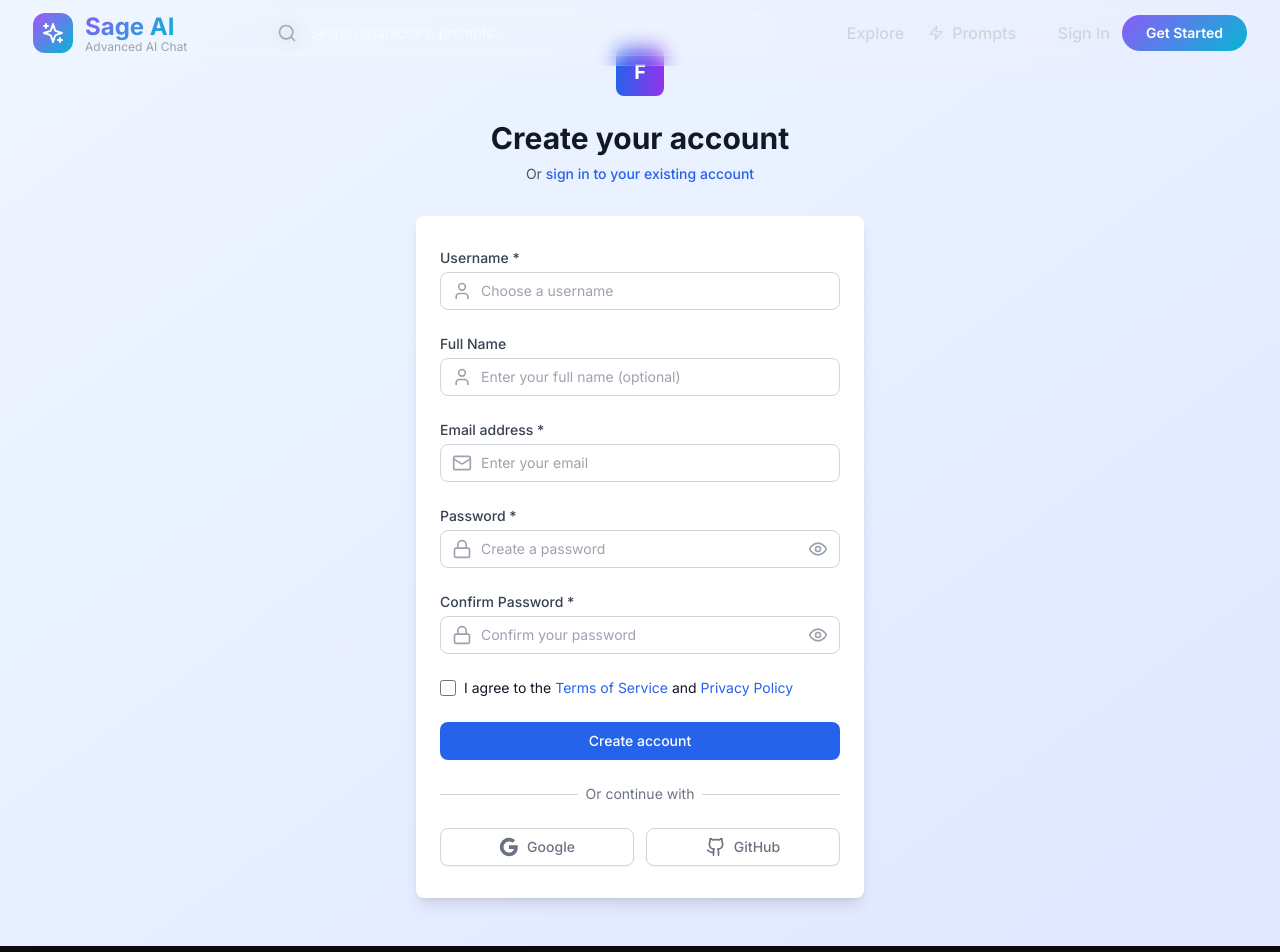
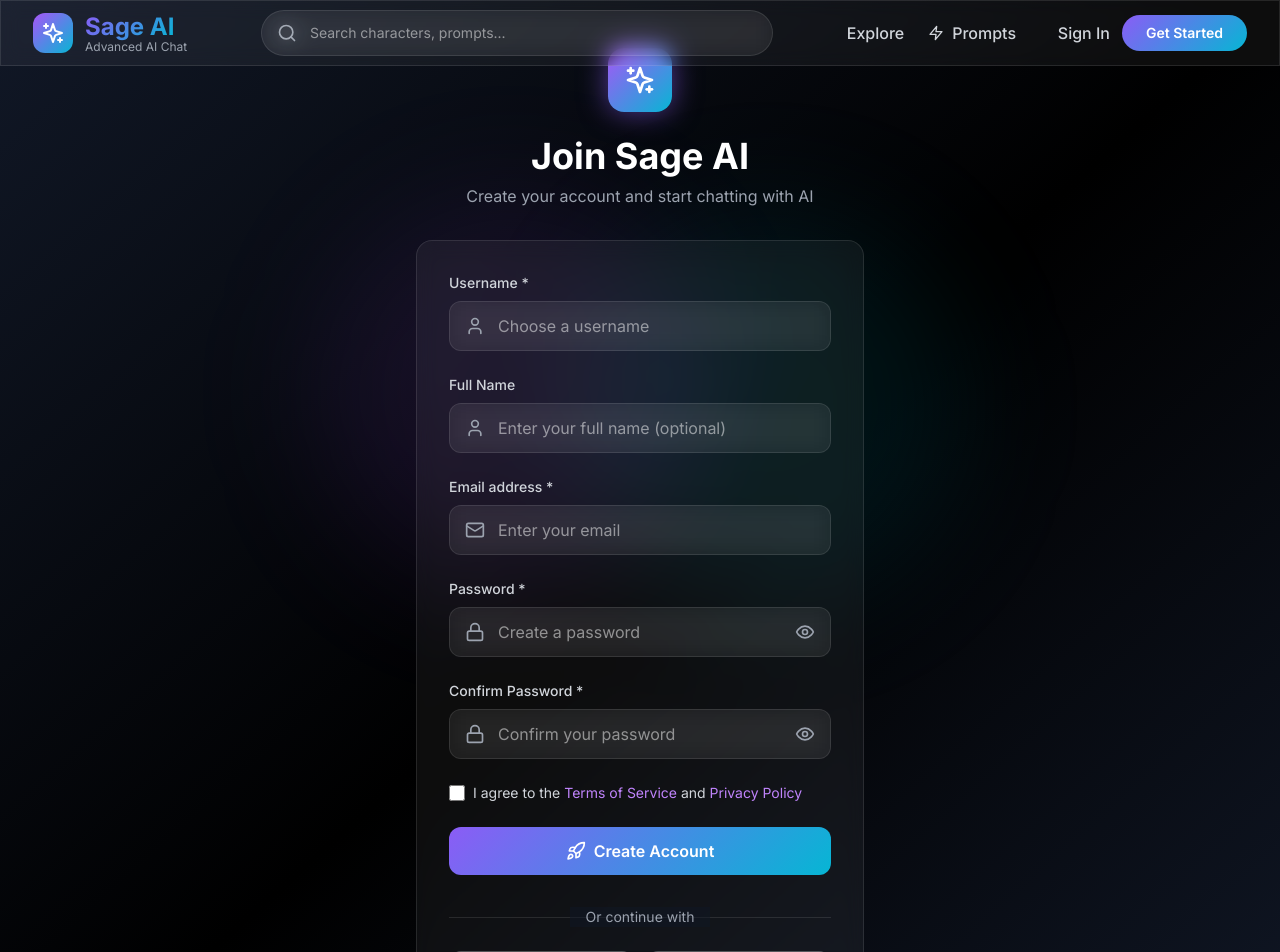
Before and after one commit to prawat79/SAGE-AI, a React (Vite) app: page /signup in a window 1280 px wide. Shown: the top 952 px of the page. Built offline with nearby package versions, Linux system fonts and the light colour scheme; no server answers.

Commit message:
Set up Google OAuth authentication

```diff
--- a/src/App.jsx
+++ b/src/App.jsx
@@ -11,11 +11,12 @@
 import LoginPage from './pages/LoginPage';
 import SignupPage from './pages/SignupPage';
 import PromptStorePage from './pages/PromptStorePage';
+import AuthCallbackPage from './pages/AuthCallbackPage';
 
 function App() {
   return (
     <AuthProvider>
-      <div className="min-h-screen bg-gray-50">
+      <div className="min-h-screen bg-gradient-to-br from-gray-900 via-black to-gray-900">
         <Navbar />
         <main>
           <Routes>
@@ -29,6 +30,7 @@
             <Route path="/profile" element={<ProfilePage />} />
             <Route path="/login" element={<LoginPage />} />
             <Route path="/signup" element={<SignupPage />} />
+            <Route path="/auth/callback" element={<AuthCallbackPage />} />
           </Routes>
         </main>
       </div>
--- /dev/null
+++ b/src/pages/AuthCallbackPage.jsx
@@ -0,0 +1,75 @@
+import React, { useEffect, useState } from 'react';
+import { useNavigate } from 'react-router-dom';
+import { supabase } from '../lib/supabase';
+import { Sparkles } from 'lucide-react';
+
+const AuthCallbackPage = () => {
+  const navigate = useNavigate();
+  const [loading, setLoading] = useState(true);
+  const [error, setError] = useState(null);
+
+  useEffect(() => {
+    const handleAuthCallback = async () => {
+      try {
+        const { data, error } = await supabase.auth.getSession();
+
+        if (error) {
+          console.error('Auth callback error:', error);
+          setError('Authentication failed. Please try again.');
+          setTimeout(() => navigate('/login'), 3000);
+          return;
+        }
+
+        if (data.session) {
+          console.log('Authentication successful:', data.session.user.email);
+          // Redirect to explore page after successful authentication
+          navigate('/explore');
+        } else {
+          setError('No session found. Please try signing in again.');
+          setTimeout(() => navigate('/login'), 3000);
+        }
+      } catch (err) {
+        console.error('Unexpected error during auth callback:', err);
+        setError('An unexpected error occurred. Please try again.');
+        setTimeout(() => navigate('/login'), 3000);
+      } finally {
+        setLoading(false);
+      }
+    };
+
+    handleAuthCallback();
+  }, [navigate]);
+
+  if (loading) {
+    return (
+      <div className="min-h-screen bg-gradient-to-br from-gray-900 via-black to-gray-900 flex items-center justify-center">
+        <div className="text-center">
+          <div className="w-16 h-16 bg-gradient-to-br from-purple-500 to-cyan-500 rounded-2xl flex items-center justify-center mx-auto mb-6 animate-glow">
+            <Sparkles className="h-8 w-8 text-white" />
+          </div>
+          <h2 className="text-2xl font-bold text-white mb-4">Completing Sign In...</h2>
+          <div className="w-8 h-8 spinner mx-auto"></div>
+        </div>
+      </div>
+    );
+  }
+
+  if (error) {
+    return (
+      <div className="min-h-screen bg-gradient-to-br from-gray-900 via-black to-gray-900 flex items-center justify-center">
+        <div className="text-center">
+          <div className="w-16 h-16 bg-red-500/20 rounded-2xl flex items-center justify-center mx-auto mb-6">
+            <Sparkles className="h-8 w-8 text-red-400" />
+          </div>
+          <h2 className="text-2xl font-bold text-white mb-4">Authentication Error</h2>
+          <p className="text-gray-400 mb-6">{error}</p>
+          <p className="text-sm text-gray-500">Redirecting to login page...</p>
+        </div>
+      </div>
+    );
+  }
+
+  return null;
+};
+
+export default AuthCallbackPage;
--- a/src/pages/SignupPage.jsx
+++ b/src/pages/SignupPage.jsx
@@ -1,6 +1,6 @@
 import React, { useState } from 'react';
 import { Link, useNavigate } from 'react-router-dom';
-import { Eye, EyeOff, Mail, Lock, User, Github } from 'lucide-react';
+import { Eye, EyeOff, Mail, Lock, User, Github, Sparkles, Rocket } from 'lucide-react';
 import { useAuth } from '../contexts/AuthContext';
 
 const SignupPage = () => {
@@ -51,7 +51,7 @@
         username: formData.username,
         full_name: formData.fullName
       });
-      navigate('/');
+      navigate('/explore');
     } catch (error) {
       setError(error.message || 'Failed to create account');
     } finally {
@@ -64,10 +64,9 @@
       setError('');
       setLoading(true);
       await signInWithGoogle();
-      navigate('/');
+      // Note: OAuth redirect will handle navigation
     } catch (error) {
       setError(error.message || 'Failed to sign in with Google');
-    } finally {
       setLoading(false);
     }
   };
@@ -77,48 +76,49 @@
       setError('');
       setLoading(true);
       await signInWithGithub();
-      navigate('/');
+      // Note: OAuth redirect will handle navigation
     } catch (error) {
       setError(error.message || 'Failed to sign in with GitHub');
-    } finally {
       setLoading(false);
     }
   };
 
   return (
-    <div className="min-h-screen bg-gradient-to-br from-blue-50 to-indigo-100 flex items-center justify-center py-12 px-4 sm:px-6 lg:px-8">
-      <div className="max-w-md w-full space-y-8">
-        <div>
-          <div className="mx-auto h-12 w-12 bg-gradient-to-r from-blue-600 to-purple-600 rounded-lg flex items-center justify-center">
-            <span className="text-white font-bold text-xl">F</span>
+    <div className="min-h-screen bg-gradient-to-br from-gray-900 via-black to-gray-900 flex items-center justify-center py-12 px-4 sm:px-6 lg:px-8">
+      {/* Background Effects */}
+      <div className="absolute inset-0">
+        <div className="absolute top-1/4 left-1/4 w-96 h-96 bg-purple-500/10 rounded-full blur-3xl"></div>
+        <div className="absolute bottom-1/4 right-1/4 w-96 h-96 bg-cyan-500/10 rounded-full blur-3xl"></div>
+      </div>
+
+      <div className="relative max-w-md w-full space-y-8">
+        {/* Header */}
+        <div className="text-center">
+          <div className="w-16 h-16 bg-gradient-to-br from-purple-500 to-cyan-500 rounded-2xl flex items-center justify-center mx-auto mb-6 animate-glow">
+            <Sparkles className="h-8 w-8 text-white" />
           </div>
-          <h2 className="mt-6 text-center text-3xl font-extrabold text-gray-900">
-            Create your account
+          <h2 className="text-4xl font-bold text-white mb-2">
+            Join Sage AI
           </h2>
-          <p className="mt-2 text-center text-sm text-gray-600">
-            Or{' '}
-            <Link
-              to="/login"
-              className="font-medium text-blue-600 hover:text-blue-500"
-            >
-              sign in to your existing account
-            </Link>
+          <p className="text-gray-400">
+            Create your account and start chatting with AI
           </p>
         </div>
 
-        <div className="bg-white py-8 px-6 shadow-lg rounded-lg">
+        {/* Form */}
+        <div className="glass rounded-2xl p-8 animate-fade-in">
           {error && (
-            <div className="mb-4 bg-red-50 border border-red-200 text-red-600 px-4 py-3 rounded-lg text-sm">
+            <div className="mb-6 p-4 bg-red-500/10 border border-red-500/20 text-red-400 rounded-xl text-sm">
               {error}
             </div>
           )}
 
           <form className="space-y-6" onSubmit={handleSubmit}>
             <div>
-              <label htmlFor="username" className="block text-sm font-medium text-gray-700">
+              <label htmlFor="username" className="block text-sm font-medium text-gray-300 mb-2">
                 Username *
               </label>
-              <div className="mt-1 relative">
+              <div className="relative">
                 <input
                   id="username"
                   name="username"
@@ -127,18 +127,18 @@
                   required
                   value={formData.username}
                   onChange={handleChange}
-                  className="appearance-none block w-full px-3 py-2 pl-10 border border-gray-300 rounded-lg placeholder-gray-400 focus:outline-none focus:ring-blue-500 focus:border-blue-500 sm:text-sm"
+                  className="w-full input-glass rounded-xl py-3 pl-12 pr-4 text-white placeholder-gray-400 focus-ring"
                   placeholder="Choose a username"
                 />
-                <User className="absolute left-3 top-1/2 transform -translate-y-1/2 text-gray-400 h-5 w-5" />
+                <User className="absolute left-4 top-1/2 transform -translate-y-1/2 text-gray-400 h-5 w-5" />
               </div>
             </div>
 
             <div>
-              <label htmlFor="fullName" className="block text-sm font-medium text-gray-700">
+              <label htmlFor="fullName" className="block text-sm font-medium text-gray-300 mb-2">
                 Full Name
               </label>
-              <div className="mt-1 relative">
+              <div className="relative">
                 <input
                   id="fullName"
                   name="fullName"
@@ -146,18 +146,18 @@
                   autoComplete="name"
                   value={formData.fullName}
                   onChange={handleChange}
-                  className="appearance-none block w-full px-3 py-2 pl-10 border border-gray-300 rounded-lg placeholder-gray-400 focus:outline-none focus:ring-blue-500 focus:border-blue-500 sm:text-sm"
+                  className="w-full input-glass rounded-xl py-3 pl-12 pr-4 text-white placeholder-gray-400 focus-ring"
                   placeholder="Enter your full name (optional)"
                 />
-                <User className="absolute left-3 top-1/2 transform -translate-y-1/2 text-gray-400 h-5 w-5" />
+                <User className="absolute left-4 top-1/2 transform -translate-y-1/2 text-gray-400 h-5 w-5" />
               </div>
             </div>
 
             <div>
-              <label htmlFor="email" className="block text-sm font-medium text-gray-700">
+              <label htmlFor="email" className="block text-sm font-medium text-gray-300 mb-2">
                 Email address *
               </label>
-              <div className="mt-1 relative">
+              <div className="relative">
                 <input
                   id="email"
                   name="email"
@@ -166,18 +166,18 @@
                   required
                   value={formData.email}
                   onChange={handleChange}
-                  className="appearance-none block w-full px-3 py-2 pl-10 border border-gray-300 rounded-lg placeholder-gray-400 focus:outline-none focus:ring-blue-500 focus:border-blue-500 sm:text-sm"
+                  className="w-full input-glass rounded-xl py-3 pl-12 pr-4 text-white placeholder-gray-400 focus-ring"
                   placeholder="Enter your email"
                 />
-                <Mail className="absolute left-3 top-1/2 transform -translate-y-1/2 text-gray-400 h-5 w-5" />
+                <Mail className="absolute left-4 top-1/2 transform -translate-y-1/2 text-gray-400 h-5 w-5" />
               </div>
             </div>
 
             <div>
-              <label htmlFor="password" className="block text-sm font-medium text-gray-700">
+              <label htmlFor="password" className="block text-sm font-medium text-gray-300 mb-2">
                 Password *
               </label>
-              <div className="mt-1 relative">
+              <div className="relative">
                 <input
                   id="password"
                   name="password"
@@ -186,13 +186,13 @@
                   required
                   value={formData.password}
                   onChange={handleChange}
-                  className="appearance-none block w-full px-3 py-2 pl-10 pr-10 border border-gray-300 rounded-lg placeholder-gray-400 focus:outline-none focus:ring-blue-500 focus:border-blue-500 sm:text-sm"
+                  className="w-full input-glass rounded-xl py-3 pl-12 pr-12 text-white placeholder-gray-400 focus-ring"
                   placeholder="Create a password"
                 />
-                <Lock className="absolute left-3 top-1/2 transform -translate-y-1/2 text-gray-400 h-5 w-5" />
+                <Lock className="absolute left-4 top-1/2 transform -translate-y-1/2 text-gray-400 h-5 w-5" />
                 <button
                   type="button"
-                  className="absolute right-3 top-1/2 transform -translate-y-1/2 text-gray-400 hover:text-gray-600"
+                  className="absolute right-4 top-1/2 transform -translate-y-1/2 text-gray-400 hover:text-white transition-colors"
                   onClick={() => setShowPassword(!showPassword)}
                 >
                   {showPassword ? <EyeOff className="h-5 w-5" /> : <Eye className="h-5 w-5" />}
@@ -201,10 +201,10 @@
             </div>
 
             <div>
-              <label htmlFor="confirmPassword" className="block text-sm font-medium text-gray-700">
+              <label htmlFor="confirmPassword" className="block text-sm font-medium text-gray-300 mb-2">
                 Confirm Password *
               </label>
-              <div className="mt-1 relative">
+              <div className="relative">
                 <input
                   id="confirmPassword"
                   name="confirmPassword"
@@ -213,13 +213,13 @@
                   required
                   value={formData.confirmPassword}
                   onChange={handleChange}
-                  className="appearance-none block w-full px-3 py-2 pl-10 pr-10 border border-gray-300 rounded-lg placeholder-gray-400 focus:outline-none focus:ring-blue-500 focus:border-blue-500 sm:text-sm"
+                  className="w-full input-glass rounded-xl py-3 pl-12 pr-12 text-white placeholder-gray-400 focus-ring"
                   placeholder="Confirm your password"
                 />
-                <Lock className="absolute left-3 top-1/2 transform -translate-y-1/2 text-gray-400 h-5 w-5" />
+                <Lock className="absolute left-4 top-1/2 transform -translate-y-1/2 text-gray-400 h-5 w-5" />
                 <button
                   type="button"
-                  className="absolute right-3 top-1/2 transform -translate-y-1/2 text-gray-400 hover:text-gray-600"
+                  className="absolute right-4 top-1/2 transform -translate-y-1/2 text-gray-400 hover:text-white transition-colors"
                   onClick={() => setShowConfirmPassword(!showConfirmPassword)}
                 >
                   {showConfirmPassword ? <EyeOff className="h-5 w-5" /> : <Eye className="h-5 w-5" />}
@@ -233,46 +233,53 @@
                 name="terms"
                 type="checkbox"
                 required
-                className="h-4 w-4 text-blue-600 focus:ring-blue-500 border-gray-300 rounded"
+                className="h-4 w-4 text-purple-600 focus:ring-purple-500 border-gray-600 rounded bg-gray-700"
               />
-              <label htmlFor="terms" className="ml-2 block text-sm text-gray-900">
+              <label htmlFor="terms" className="ml-2 block text-sm text-gray-300">
                 I agree to the{' '}
-                <Link to="/terms" className="text-blue-600 hover:text-blue-500">
+                <Link to="/terms" className="text-purple-400 hover:text-purple-300 transition-colors">
                   Terms of Service
                 </Link>{' '}
                 and{' '}
-                <Link to="/privacy" className="text-blue-600 hover:text-blue-500">
+                <Link to="/privacy" className="text-purple-400 hover:text-purple-300 transition-colors">
                   Privacy Policy
                 </Link>
               </label>
             </div>
 
-            <div>
-              <button
-                type="submit"
-                disabled={loading}
-                className="group relative w-full flex justify-center py-2 px-4 border border-transparent text-sm font-medium rounded-lg text-white bg-blue-600 hover:bg-blue-700 focus:outline-none focus:ring-2 focus:ring-offset-2 focus:ring-blue-500 disabled:opacity-50 disabled:cursor-not-allowed"
-              >
-                {loading ? 'Creating account...' : 'Create account'}
-              </button>
-            </div>
+            <button
+              type="submit"
+              disabled={loading}
+              className="w-full btn-primary py-3 rounded-xl font-semibold disabled:opacity-50 disabled:cursor-not-allowed flex items-center justify-center space-x-2"
+            >
+              {loading ? (
+                <div className="w-5 h-5 spinner"></div>
+              ) : (
+                <>
+                  <Rocket className="h-5 w-5" />
+                  <span>Create Account</span>
+                </>
+              )}
+            </button>
           </form>
 
-          <div className="mt-6">
+          {/* Divider */}
+          <div className="mt-8">
             <div className="relative">
               <div className="absolute inset-0 flex items-center">
-                <div className="w-full border-t border-gray-300" />
+                <div className="w-full border-t border-white/10" />
               </div>
               <div className="relative flex justify-center text-sm">
-                <span className="px-2 bg-white text-gray-500">Or continue with</span>
+                <span className="px-4 bg-gray-900/50 text-gray-400">Or continue with</span>
               </div>
             </div>
 
+            {/* OAuth Buttons */}
             <div className="mt-6 grid grid-cols-2 gap-3">
               <button
                 onClick={handleGoogleSignIn}
                 disabled={loading}
-                className="w-full inline-flex justify-center py-2 px-4 border border-gray-300 rounded-lg shadow-sm bg-white text-sm font-medium text-gray-500 hover:bg-gray-50 disabled:opacity-50 disabled:cursor-not-allowed"
+                className="btn-secondary py-3 rounded-xl font-medium disabled:opacity-50 disabled:cursor-not-allowed flex items-center justify-center space-x-2"
               >
                 <svg className="h-5 w-5" viewBox="0 0 24 24">
                   <path
@@ -292,18 +299,31 @@
                     d="M12 5.38c1.62 0 3.06.56 4.21 1.64l3.15-3.15C17.45 2.09 14.97 1 12 1 7.7 1 3.99 3.47 2.18 7.07l3.66 2.84c.87-2.6 3.3-4.53 6.16-4.53z"
                   />
                 </svg>
-                <span className="ml-2">Google</span>
+                <span>Google</span>
               </button>
 
               <button
                 onClick={handleGithubSignIn}
                 disabled={loading}
-                className="w-full inline-flex justify-center py-2 px-4 border border-gray-300 rounded-lg shadow-sm bg-white text-sm font-medium text-gray-500 hover:bg-gray-50 disabled:opacity-50 disabled:cursor-not-allowed"
+                className="btn-secondary py-3 rounded-xl font-medium disabled:opacity-50 disabled:cursor-not-allowed flex items-center justify-center space-x-2"
               >
                 <Github className="h-5 w-5" />
-                <span className="ml-2">GitHub</span>
+                <span>GitHub</span>
               </button>
             </div>
+          </div>
+
+          {/* Sign In Link */}
+          <div className="mt-8 text-center">
+            <p className="text-gray-400">
+              Already have an account?{' '}
+              <Link
+                to="/login"
+                className="font-medium text-purple-400 hover:text-purple-300 transition-colors"
+              >
+                Sign in here
+              </Link>
+            </p>
           </div>
         </div>
       </div>
```
Also changed, not shown: src/contexts/AuthContext.jsx (+7 -2 lines), src/pages/LoginPage.jsx (+74 -54 lines), 1 other file (tests, documents, lock files or other folders).
